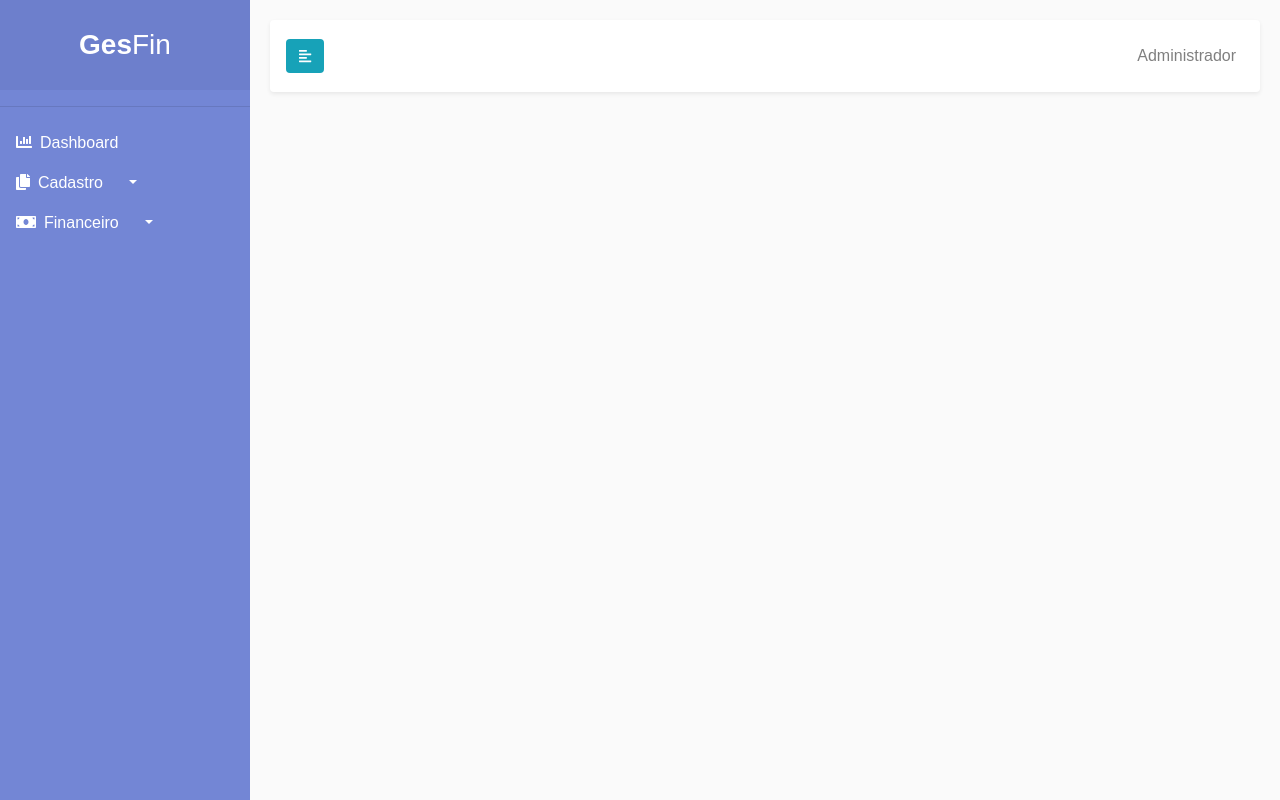
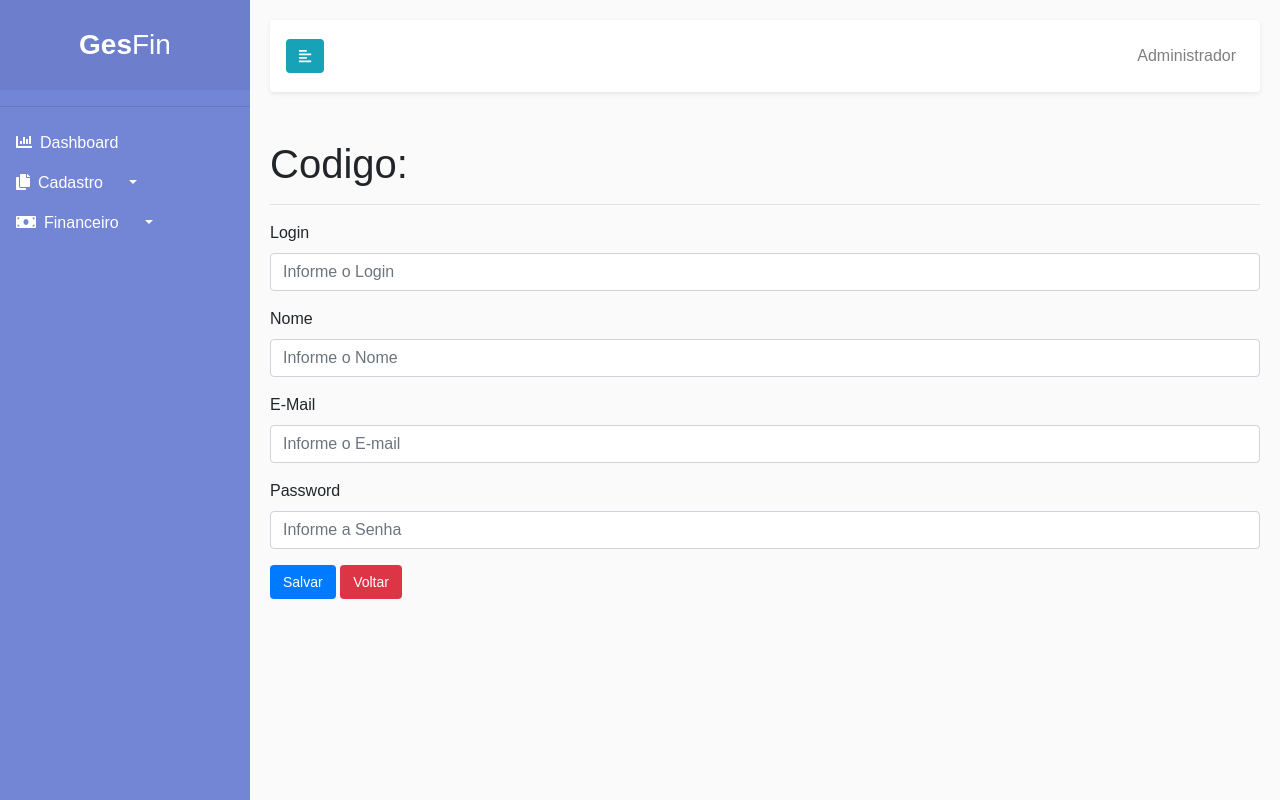
Before and after one commit to valdirjunior10/financeiro, a React (Create React App) app: page /usuario/novo in a window 1280 px wide. Built offline with nearby package versions, Linux system fonts and the light colour scheme.

Commit message:
cadastro de usuarios

```diff
--- a/db.json
+++ b/db.json
@@ -25,10 +25,25 @@
   ],
   "usuarios": [
     {
-      "id": "2",
-      "nome": "VALDIR CAETANO PACHECO JUNIOR",
-      "login": "vjunior",
-      "email": "valdirjunior10@gmail.com"
+      "nome": "Valdir",
+      "email": "valdir@gmail.com",
+      "senha": "123456",
+      "login": "vj",
+      "id": "fDcjGp_"
+    },
+    {
+      "nome": "junior",
+      "login": "juniorv",
+      "senha": "123456",
+      "email": "junior@gmail.com",
+      "id": "9xmd9WC"
+    },
+    {
+      "nome": "teste",
+      "email": "teste@gmail.com",
+      "senha": "1111",
+      "login": "teste",
+      "id": "0IkbvJl"
     }
   ]
 }
--- a/package.json
+++ b/package.json
@@ -8,6 +8,7 @@
     "@fortawesome/fontawesome-svg-core": "^1.2.4",
     "@fortawesome/free-solid-svg-icons": "^5.3.1",
     "@fortawesome/react-fontawesome": "^0.1.2",
+    "axios": "^0.19.0",
     "bootstrap": "^4.1.3",
     "classnames": "^2.2.6",
     "jquery": "^3.4.1",
--- a/src/components/content/Content.js
+++ b/src/components/content/Content.js
@@ -15,6 +15,8 @@ export default props => (
         {/* <Route exact path="/about" component={TabelaUsuario} /> */}
         <Route exact path="/usuario" component={TabelaUsuario}></Route>
         <Route exact path="/usuario/editar/:id" component={FormUsuario}></Route>
+        <Route exact path="/usuario/novo" component={FormUsuario}></Route>
+
         <Route exact path="/Pages" component={() => "Pages" } />
         <Route exact path="/faq" component={() => "FAQ" } />
         <Route exact path="/contact" component={() => "Contact" } />
--- a/src/components/sidebar/SideBar.js
+++ b/src/components/sidebar/SideBar.js
@@ -46,11 +46,11 @@ const submenus = [
   [
     {
       title: "Usuario",
-      target: "usuario"
+      target: "/usuario"
     },
     {
       title: "Fornecedor",
-      target: "fornecedor",
+      target: "/fornecedor",
     }
   ],
   [
--- /dev/null
+++ b/src/components/usuario/Form.js
@@ -0,0 +1,112 @@
+import React from 'react';
+import { Form, FormGroup, Label, Input, Row, Col, Button } from 'reactstrap';
+import axios from 'axios'
+import { Link } from 'react-router-dom'
+
+
+export default class FormUsuario extends React.Component {
+    constructor() {
+        super();
+        this.state = { id: '', nome: '', email: '', login: '', senha: '' }
+        this.salvar = this.salvar.bind(this);
+    }
+
+    componentDidMount() {
+        if (this.props.match.params.id !== undefined) {
+            this.setState({ id: this.props.match.params.id });
+            console.log(this.state.id);
+            let url = 'http://127.0.0.1:3000/usuarios/' + this.props.match.params.id;
+
+            axios.get(url).then(response => {
+                console.log(response.data);
+                this.setState({ nome: response.data.nome });
+                this.setState({ email: response.data.email });
+                this.setState({ login: response.data.login });
+                this.setState({ senha: response.data.senha });
+            })
+        }
+    }
+
+    handleChange(e) {
+        let change = {};
+        change[e.target.name] = e.target.value;
+        this.setState(change);
+    }
+
+    salvar(e) {
+        e.preventDefault();
+        if (this.state.id == null) {
+            axios({
+                method: 'post',
+                url: 'http://127.0.0.1:3000/usuarios/',
+                data: {
+                    nome: this.state.nome,
+                    email: this.state.email,
+                    senha: this.state.senha,
+                    login: this.state.login,
+                }
+            }).then(response => {
+                console.log(response)
+            }).catch(error => {
+                console.log(error)
+            })
+        } else {
+            axios({
+                method: 'put',
+                url: 'http://127.0.0.1:3000/usuarios/' + this.state.id,
+                data: {
+                    nome: this.state.nome,
+                    email: this.state.email,
+                    senha: this.state.senha,
+                    login: this.state.login,
+                }
+            }).then(response => {
+                console.log(response)
+            }).catch(error => {
+                console.log(error)
+            })
+        }
+
+    }
+
+
+    render() {
+        return (
+            <div>
+                <div>
+                    <h1>Codigo: {this.state.id}</h1>
+                    <hr />
+                </div>
+
+                <div>
+                    <Form onSubmit={this.salvar} method="post">
+                        <FormGroup>
+                            <Label for="login">Login</Label>
+                            <Input type="text" name="login" value={this.state.login} id="login" onChange={this.handleChange.bind(this)} placeholder="Informe o Login" />
+                        </FormGroup>
+                        <FormGroup>
+                            <Label for="nome">Nome</Label>
+                            <Input type="text" name="nome" value={this.state.nome} id="nome" onChange={this.handleChange.bind(this)} placeholder="Informe o Nome" />
+                        </FormGroup>
+                        <FormGroup>
+                            <Label for="email">E-Mail</Label>
+                            <Input type="email" name="email" value={this.state.email} id="email" onChange={this.handleChange.bind(this)} placeholder="Informe o E-mail" />
+                        </FormGroup>
+                        <FormGroup>
+                            <Label for="senha">Password</Label>
+                            <Input type="password" name="senha" value={this.state.senha} id="senha" onChange={this.handleChange.bind(this)} placeholder="Informe a Senha" />
+                        </FormGroup>
+
+                        <Row>
+                            <Col>
+                                <Button type="submit" color="primary" >Salvar</Button>{' '}
+                                <Link to="/usuario" className="btn btn-danger">Voltar</Link>
+                            </Col>
+                        </Row>
+                    </Form>
+                </div>
+            </div>
+
+        )
+    }
+}
--- a/src/components/usuario/Form.jsx
+++ /dev/null
@@ -1,57 +0,0 @@
-import React from 'react';
-import { Form, FormGroup, Label, Input, Row, Col } from 'reactstrap';
-import $ from 'jquery';
-
-export default class FormUsuario extends React.Component {
-    constructor(){
-        super();
-        this.state = {id: '', nome: '', email:'', login:'', senha:''}
-    }
-
-
-    componentDidMount() {
-        this.setState({id: this.props.match.params.id});
-
-        $.ajax({
-            url: '127.0.0.1:3000/usuario/' + this.state.id,
-            dataType: 'json',
-            type:'get',
-            success: function(response) {
-                this.state({
-                    // nome:
-                }).bind(this)
-            }
-        })
-    }
-
-
-    render() {
-        return (
-            <Row>
-                <Col>
-                <h1>{this.state.id}</h1>
-                    <Form>
-                        <FormGroup>
-                            <Label for="login">Login</Label>
-                            <Input type="text" name="login" id="login" placeholder="Informe o Login" />
-                        </FormGroup>
-                        <FormGroup>
-                            <Label for="nome">Nome</Label>
-                            <Input type="text" name="nome" id="nome" placeholder="Informe o Nome" />
-                        </FormGroup>
-                        <FormGroup>
-                            <Label for="email">E-Mail</Label>
-                            <Input type="email" name="email" id="email" placeholder="Informe o E-mail" />
-                        </FormGroup>
-                        <FormGroup>
-                            <Label for="senha">Password</Label>
-                            <Input type="password" name="senha" id="senha" placeholder="Informe a Senha" />
-                        </FormGroup>
-                    </Form>
-                </Col>
-
-            </Row>
-
-        )
-    }
-}
--- a/src/components/usuario/Tabela.jsx
+++ b/src/components/usuario/Tabela.js
@@ -1,47 +1,56 @@
 import React, { Component } from 'react';
 import { Link } from 'react-router-dom';
-import $ from 'jquery';
+import axios from 'axios';
 import '../linkButton/LinkButton.css';
 import {
-    Card, CardImg, CardText, CardBody,
+    Card, CardImg, CardText, CardBody, CardHeader,
     CardTitle, CardSubtitle, Button, Container, Row, Col, Table
 } from 'reactstrap';
+
+
 
 export default class TabelaUsuario extends Component {
     constructor() {
         super();
         this.state = { lista: [] };
+        this.deletar = this.deletar.bind(this);
+    }
+
+    listar() {
+        axios.get("http://127.0.0.1:3000/usuarios").then(resposta => {
+            this.setState({ lista: resposta.data })
+        })
     }
 
     componentDidMount() {
-        $.ajax({
-            url: "http://127.0.0.1:3000/usuarios",
-            contentType: 'application/json',
-            dataType: "JSON",
-            type: "GET",
-            success: function (resposta) {
-                console.log('teste');
-                this.setState({ lista: resposta })
-            }.bind(this),
-            error: function (resposta) {
-                console.log(resposta);
-            }
-        });
+        this.listar();
+    }
+
+    deletar(id) {
+        axios({
+            url: "http://127.0.0.1/usuarios/" + id,
+            method: 'delete'
+        }).then(response => {
+            this.listar();
+        })
     }
 
 
     render() {
         return (
             <div>
-                <div>
-                    <h4>Usuarios</h4>
-                </div>
+                <Row>
+                    <Col><h1>Usuarios</h1></Col>
+                </Row>
 
-                <hr />
 
                 <Row>
                     <Col xs="12">
-                        <Card>
+                        <Card responsive>
+                            <CardHeader className="text-left">
+                                <Link className="btn link-btn-primary" to="usuario/novo">Novo Usuario</Link>{' '}
+                            </CardHeader>
+
                             <CardBody>
                                 <Table responsive hover>
                                     <thead>
@@ -63,14 +72,8 @@ export default class TabelaUsuario extends Component {
                                                         <td>{usuario.login}</td>
                                                         <td>{usuario.nome}</td>
                                                         <td>{usuario.email}</td>
-                                                        <td>
-                                                            <Link
-                                                                className="btn link-btn-primary"
-                                                                to={"/usuario/editar/" + usuario.id}
-                                                            >Editar
-                                                            </Link>
-                                                        </td>
-                                                        <td><Button color="danger">Deletar</Button></td>
+                                                        <td><Link className="btn btn-primary" to={"/usuario/editar/" + usuario.id}>Editar</Link></td>
+                                                        <td><Button color="danger" >Deletar</Button></td>
                                                     </tr>
                                                 )
                                             })
@@ -82,7 +85,7 @@ export default class TabelaUsuario extends Component {
                     </Col>
                 </Row>
 
-            </div>
+            </div >
 
         );
     }
```
Also changed, not shown: 1 other file (tests, documents, lock files or other folders).
